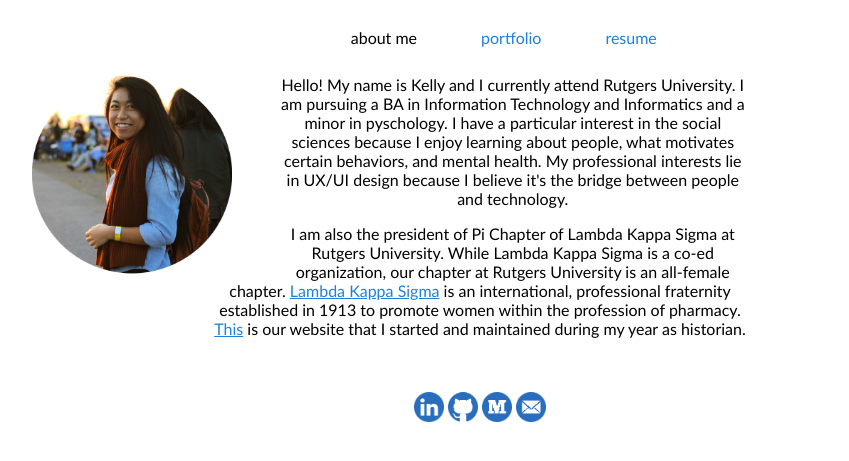
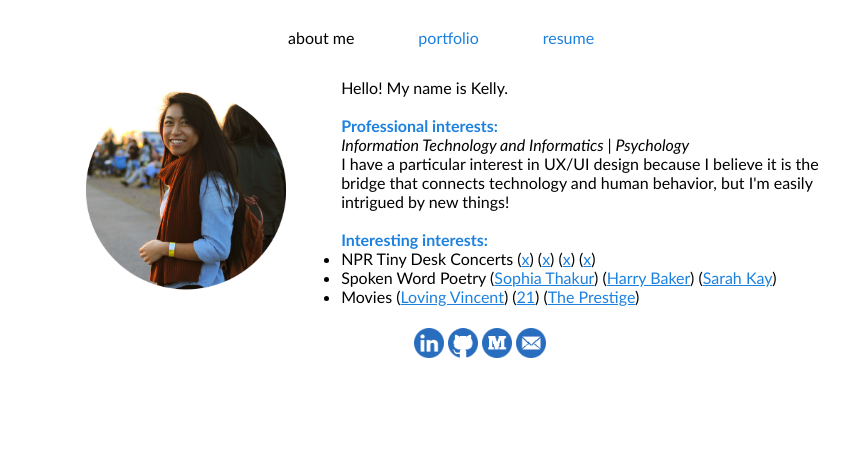
Before and after one commit to trellykan/trellykan.github.io, a PHP site: page / in a window 1280 px wide. Shown: the part 100-561 px from the top of the page, without its empty margins (160-1009 px from the left). Run offline with PHP 8.4, Linux system fonts and the light colour scheme.

Commit message:
12_16_17

```diff
--- a/index.html
+++ b/index.html
@@ -19,21 +19,38 @@
 			</ul>
 		</nav>
 		<main>
-			<div class="bioimg">
-				<img src="media/circleme.png" height="200px" width="200px" alt="Me">
-			</div>
-			<div >
-			<p>Hello! My name is Kelly and I currently attend Rutgers University. I am pursuing a BA in Information Technology
-				and Informatics and a minor in pyschology. I have a particular interest in the social sciences because I enjoy
-				learning about people, what motivates certain behaviors, and mental health. My professional interests lie in UX/UI
-				design because I believe it's the bridge between people and technology.
-			</p>
-			<p>I am also the president of Pi Chapter of Lambda Kappa Sigma at Rutgers University. While Lambda Kappa Sigma
-				is a co-ed organization, our chapter at Rutgers University is an all-female chapter.
-				<a href="http://lks.org" target="_blank">Lambda Kappa Sigma</a> is an international, professional fraternity established in 1913 to promote women within the profession of pharmacy. <a href="http://rutgerslks.wixsite.com/home" target="_blank">This</a> is our website that I started and maintained during my year as historian.
-			</p>
-		</div>
-			<br>
+			<table style="width:90%">
+				<tr>
+					<td style="width:38%"">
+						<img src="media/circleme.png" height="200px" width="200px" alt="Me">
+					</td>
+					<td style="text-align:left">
+						Hello! My name is Kelly. <br><br>
+						<strong>Professional interests:</strong><br>
+						<em>Information Technology and Informatics | Psychology</em><br>
+						I have a particular interest in UX/UI design because I believe it is the bridge that connects technology
+						and human behavior, but I'm easily intrigued by new things!<br><br>
+						<strong>Interesting interests:</strong><br>
+						<ul>
+							<li>NPR Tiny Desk Concerts (<a href="https://www.npr.org/event/music/563726692/amin-tiny-desk-concert" target="_blank">x</a>)
+								(<a href="https://www.npr.org/event/music/359661053/t-pain-tiny-desk-concert" target="_blank">x</a>)
+								(<a href="https://www.npr.org/event/music/533112160/chance-the-rapper-tiny-desk-concert" target="_blank">x</a>)
+								(<a href="https://www.npr.org/event/music/569203961/tyler-the-creator-tiny-desk-concert" target="_blank">x</a>)
+							</li>
+							<li>Spoken Word Poetry
+								(<a href="https://www.youtube.com/watch?v=q0LyLLQkAdM" target="_blank">Sophia Thakur</a>)
+								(<a href="https://www.youtube.com/watch?v=cxGWGohIXiw" target="_blank">Harry Baker</a>)
+								(<a href="https://www.ted.com/talks/sarah_kay_how_many_lives_can_you_live" target="_blank">Sarah Kay</a>)
+							</li>
+							<li>Movies
+								(<a href="http://www.imdb.com/title/tt3262342/" target="_blank">Loving Vincent</a>)
+								(<a href="http://www.imdb.com/title/tt0478087/" target="_blank">21</a>)
+								(<a href="http://www.imdb.com/title/tt0482571/" target="_blank">The Prestige</a>)
+							</li>
+						</ul>
+					</td>
+				</tr>
+			</table>
 		</main>
 		<br>
 		<footer>
--- a/mystyle.css
+++ b/mystyle.css
@@ -50,7 +50,7 @@ h1, h2, h3, h4, h5 {
 }
 
 .spacedout {
-	letter-spacing: 5px;
+	letter-spacing: 3px;
 }
 
 .special {
@@ -118,8 +118,8 @@ p {
 
 
 nav {
-	margin-right: 15%;
-	margin-left: 32%;
+	margin-right: 25%;
+	margin-left: 25%;
 	text-decoration: none;
 	color: #1d81df;
 }
```
Also changed, not shown: 1 other file.
